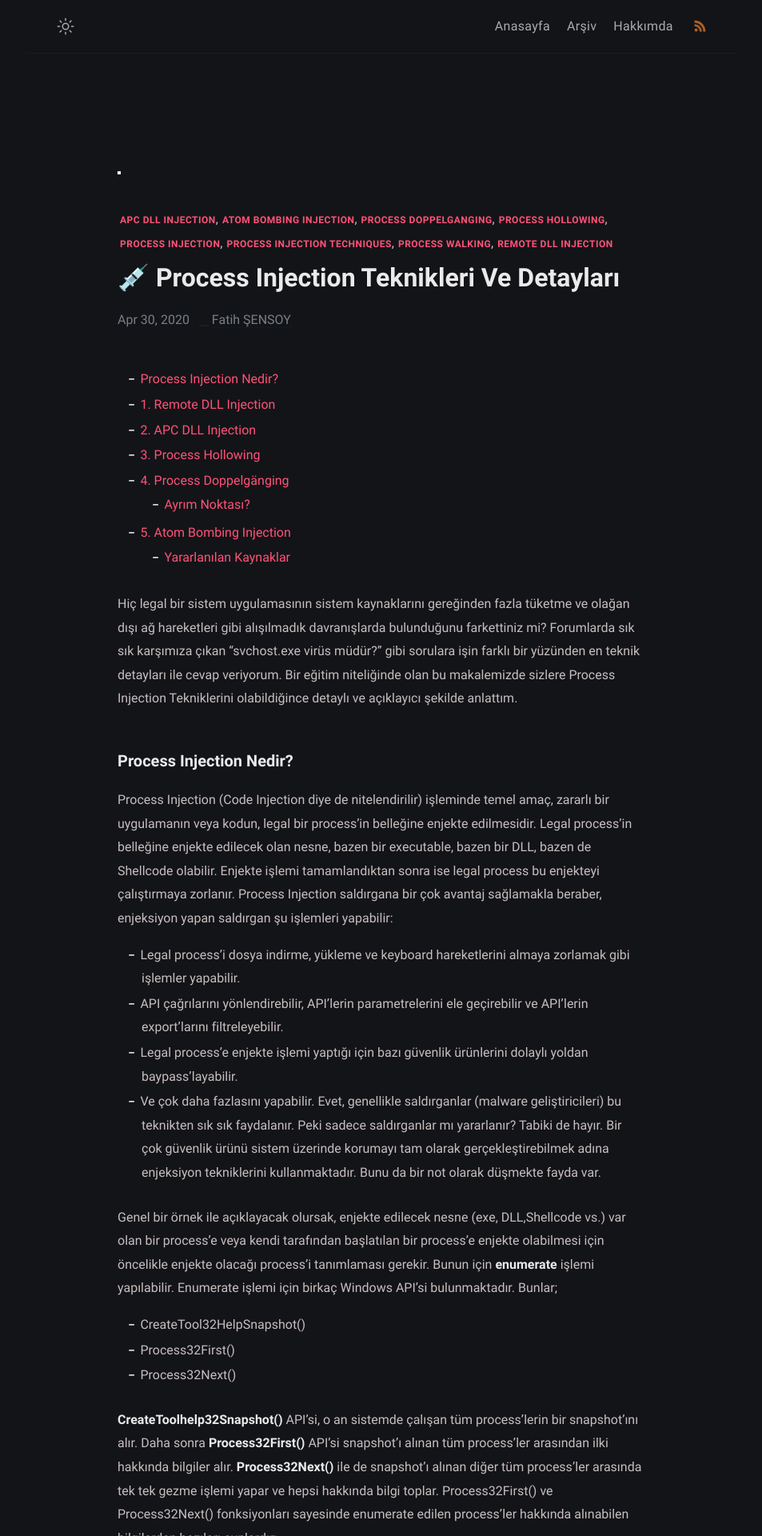
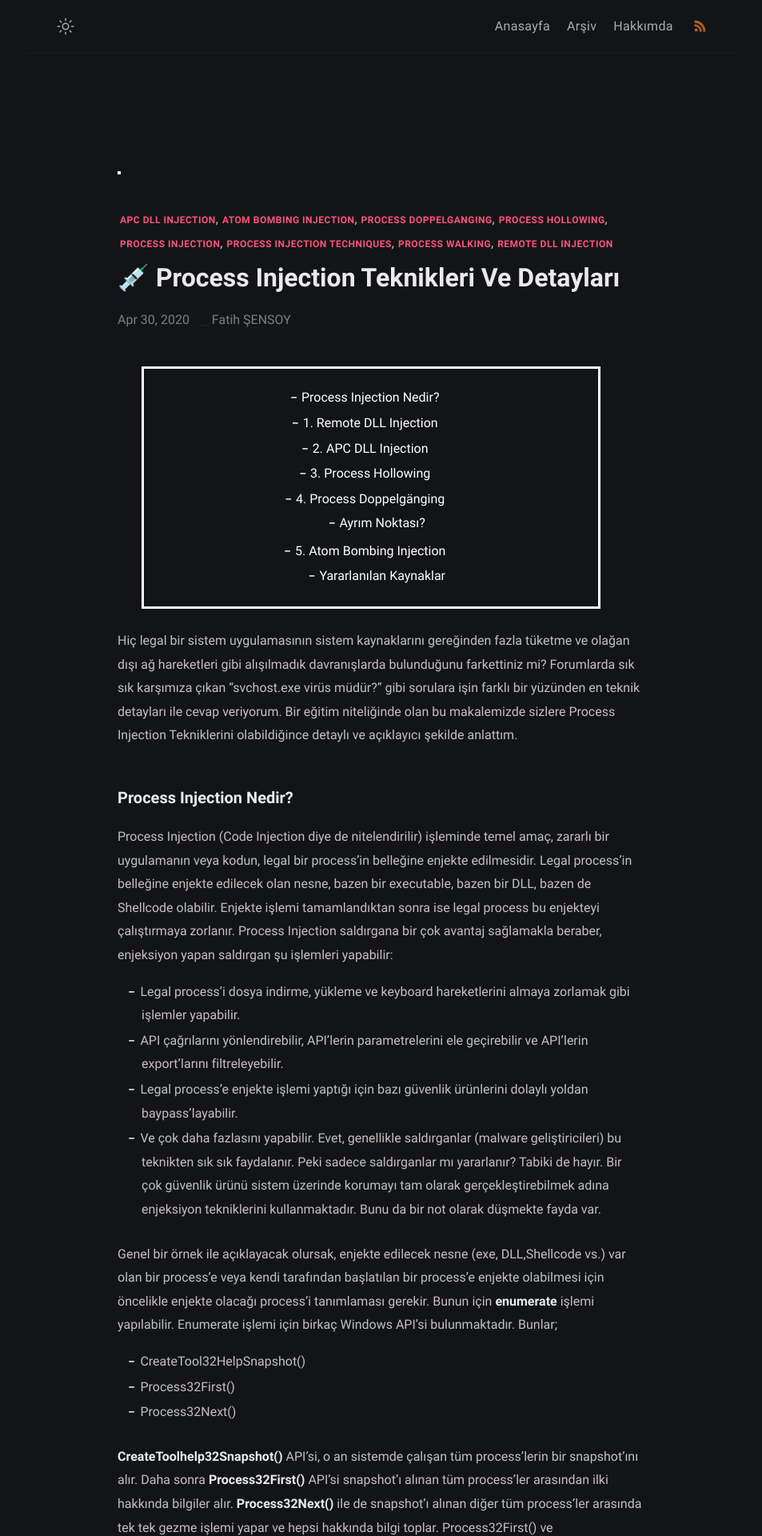
Before and after one commit to fatihsnsy/fatihsnsy.github.io, a Jekyll site: the page built from _posts/process-injection-detaylari/2020-04-30-Process-Injection-Teknikleri.md, in a window 1280 px wide. Shown: the top 1920 px of the page at 80% size, without its empty margins (163-1116 px from the left). Built offline with Jekyll 4.4.1, drawn with Linux system fonts in a browser that asks for light colours; comment, search, counter and statistics services are not loaded; the table of contents is made by our own code.

Commit message:
Update _layout.scss

```diff
--- a/_sass/klise/_layout.scss
+++ b/_sass/klise/_layout.scss
@@ -40,14 +40,14 @@
   text-align: center;
 }
 
-.section-nav{
+.toc-list-class{
     border: 3px solid white;
     padding: 20px;
     text-align: center;
     width: 80%;
 }
 
-.section-nav a{
+.toc-list-class a{
   color: white !important;
 }
 
```
